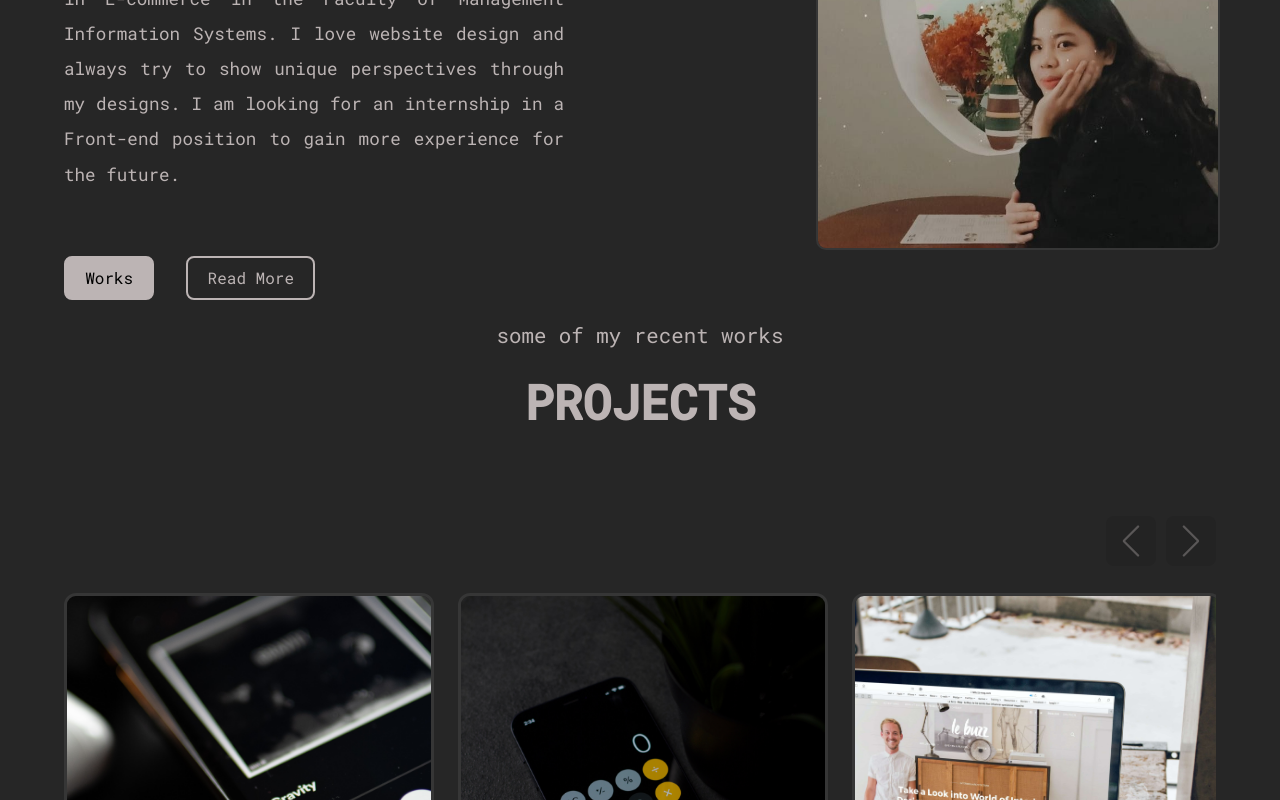
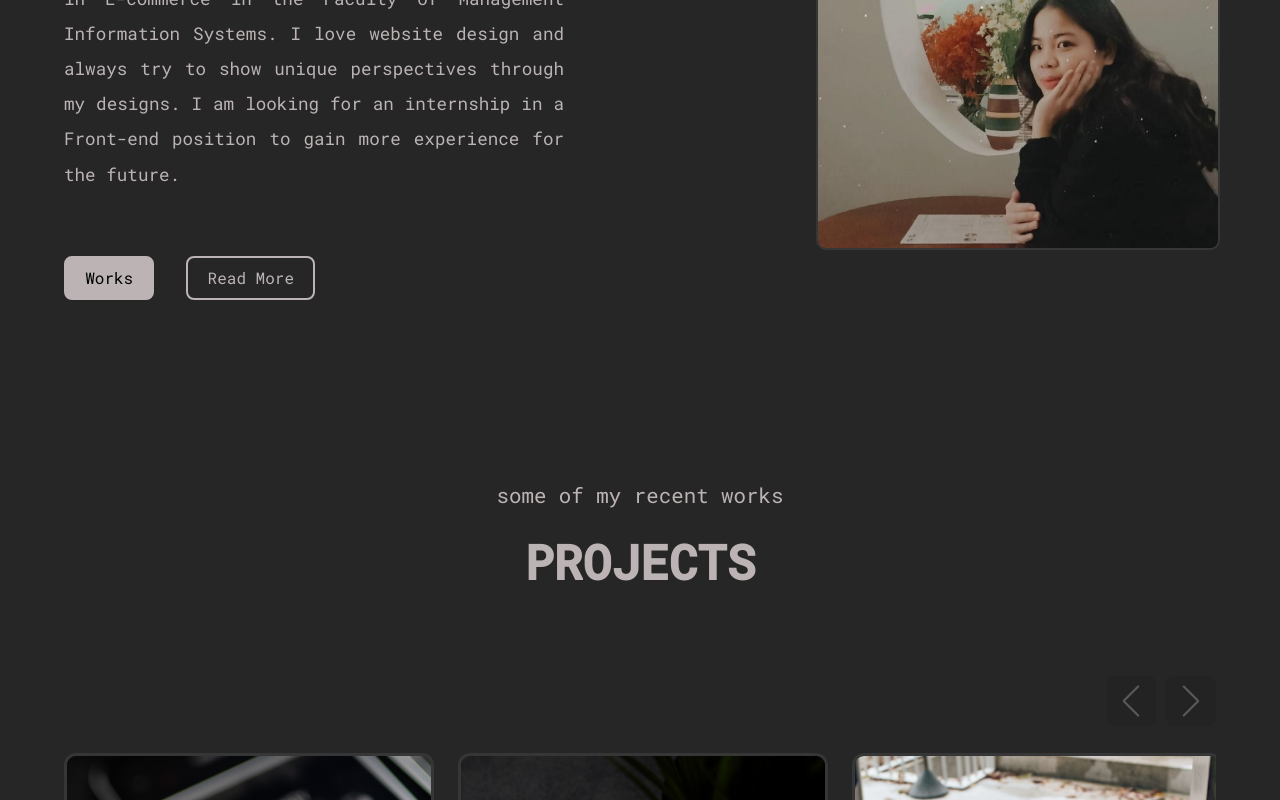
Before and after one commit to thieennt1912/portfolio, a React (Create React App) app: page / in a window 1280 px wide. Shown: the part 1169-1969 px from the top of the page. Built offline with nearby package versions, Linux system fonts and the light colour scheme.

Commit message:
Update ProjectSection.js

```diff
--- a/src/components/ProjectSection.js
+++ b/src/components/ProjectSection.js
@@ -9,6 +9,9 @@ import SwiperCore, { Navigation } from 'swiper';
 SwiperCore.use([Navigation]);
 
 const ProjectSectionStyle = styled.div`
+  .project-container {
+      padding: 10rem 0 5rem;
+   }
   .projects__allItems {
     display: flex;
     gap: 5rem;
```
